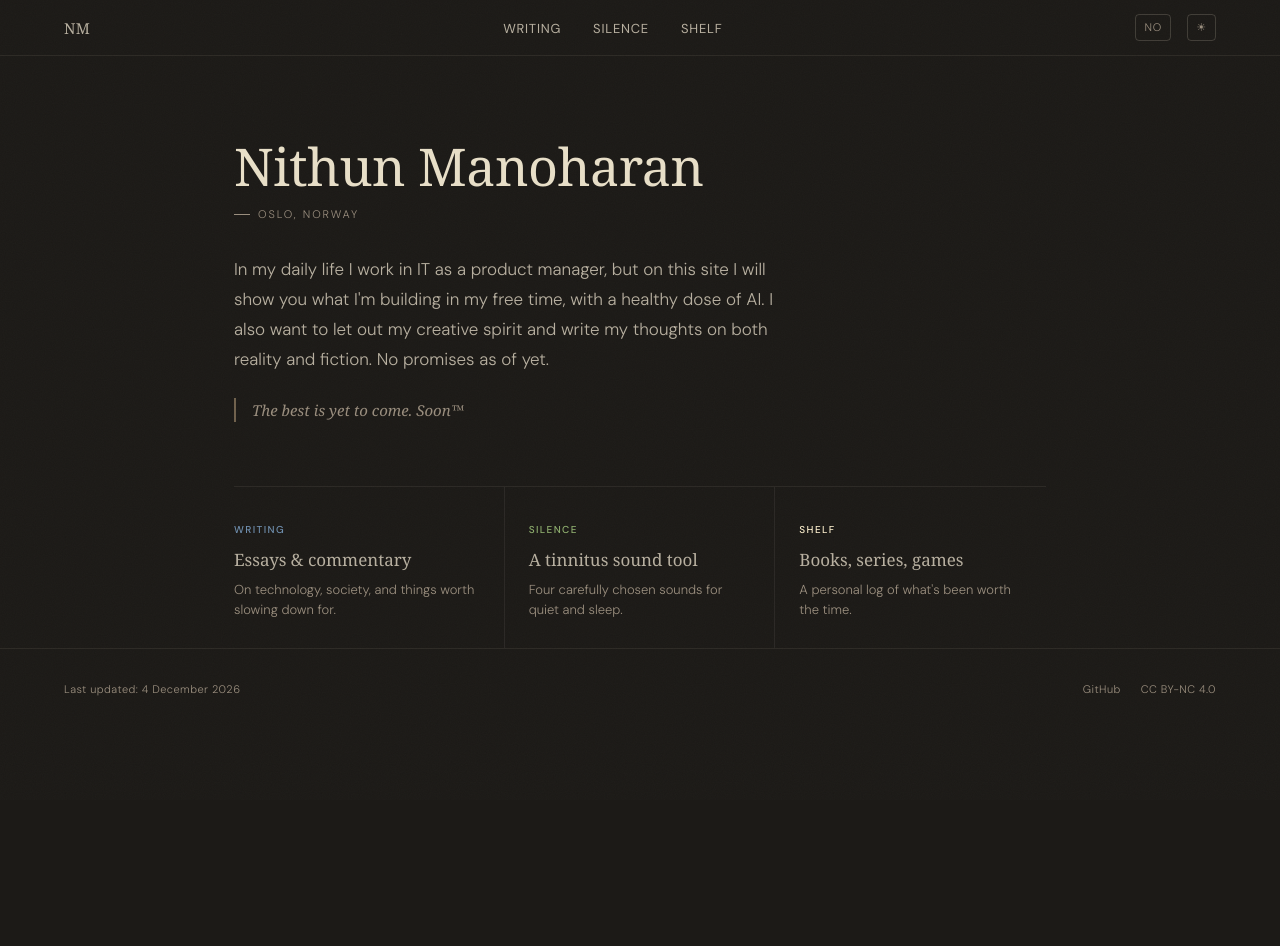
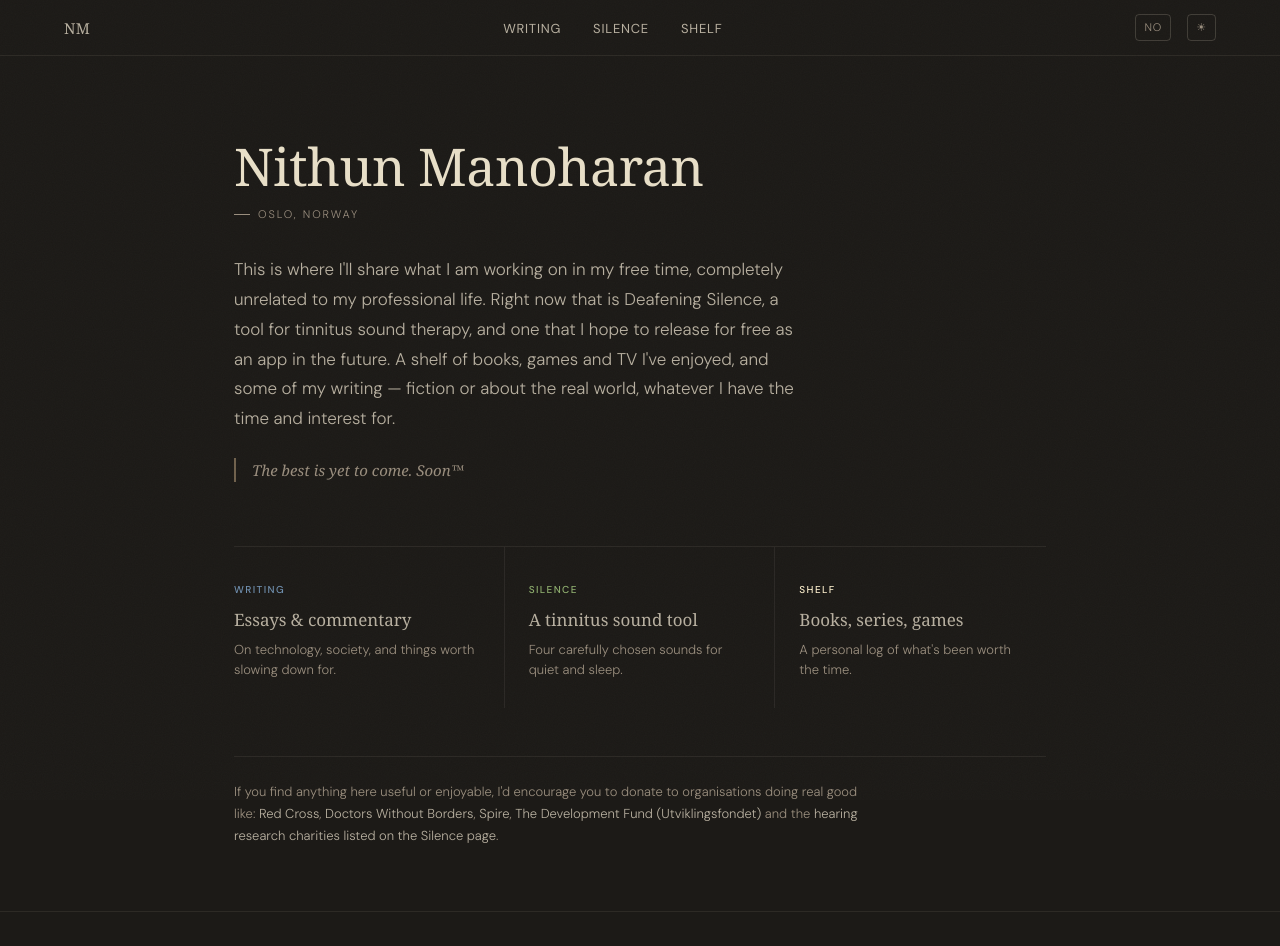
Before and after one commit to nithun96/nithun-website, a React (Vite) app: page / in a window 1280 px wide. Shown: the top 946 px of the page. Before the commit the page ends 800 px from the top, so only its background shows below. Built offline with nearby package versions, Linux system fonts and the light colour scheme.

Commit message:
Update hero intro text; add donate nudge section with inline charity links

```diff
--- a/src/locales/en/translation.json
+++ b/src/locales/en/translation.json
@@ -9,8 +9,9 @@
   "hero": {
     "name":     "Nithun Manoharan",
     "location": "Oslo, Norway",
-    "intro":    "In my daily life I work in IT as a product manager, but on this site I will show you what I'm building in my free time, with a healthy dose of AI. I also want to let out my creative spirit and write my thoughts on both reality and fiction. No promises as of yet.",
+    "intro":    "This is where I'll share what I am working on in my free time, completely unrelated to my professional life. Right now that is Deafening Silence, a tool for tinnitus sound therapy, and one that I hope to release for free as an app in the future. A shelf of books, games and TV I've enjoyed, and some of my writing — fiction or about the real world, whatever I have the time and interest for.",
     "teaser":   "The best is yet to come. Soon™",
+    "donate":   "If you find anything here useful or enjoyable, I'd encourage you to donate to organisations doing real good like: <0>Red Cross</0>, <1>Doctors Without Borders</1>, <2>Spire</2>, <3>The Development Fund (Utviklingsfondet)</3> and the <4>hearing research charities listed on the Silence page</4>.",
     "teasers": {
       "writing": {
         "label": "Writing",
--- a/src/locales/no/translation.json
+++ b/src/locales/no/translation.json
@@ -9,8 +9,9 @@
   "hero": {
     "name":     "Nithun Manoharan",
     "location": "Oslo, Norge",
-    "intro":    "Til daglig så jobber jeg som produktsjef innen IT, men på denne siden så vil jeg vise hva jeg bygger i fritiden, med en sunn dose hjelp fra AI. Jeg har også som ambisjon å slippe løs litt av kreativiteten min og skrive litt om både virkeligheten og fiksjon. Jeg lover ingenting helt enda.",
+    "intro":    "Her vil jeg dele det jeg jobber med på fritiden, helt uten tilknytning til mitt profesjonelle liv. Akkurat nå er det Deafening Silence, et verktøy for tinnituslydterapi, som jeg håper å lansere gratis som en app i fremtiden. En hylle med bøker, spill og TV jeg er fan av, og noe av skrivingen min — fiksjon eller om det som skjer i den virkelige verden, hva enn jeg finner tid og interesse for.",
     "teaser":   "Det beste er på vei. Snart™",
+    "donate":   "Hvis du finner noe her nyttig, oppfordrer jeg deg til å vurdere å donere til organisasjoner som gjør en reell forskjell som: <0>Røde Kors</0>, <1>Leger uten grenser</1>, <2>Spire</2>, <3>Utviklingsfondet</3> og <4>hørselforskningsorganisasjonene som er nevnt på Silence-siden</4>.",
     "teasers": {
       "writing": {
         "label": "Skriverier",
--- a/src/sections/Hero.jsx
+++ b/src/sections/Hero.jsx
@@ -1,5 +1,5 @@
 import { Link } from 'react-router-dom'
-import { useTranslation } from 'react-i18next'
+import { useTranslation, Trans } from 'react-i18next'
 
 const SHELL = {
   padding: '0 clamp(24px, 5vw, 80px)',
@@ -85,7 +85,7 @@ export default function Hero() {
       </div>
 
       {/* ── Section teasers ───────────────────────────────────── */}
-      <div className="hero-teasers">
+      <div className="hero-teasers" id="section-teasers">
         {SECTION_TEASERS.map(({ key, path, accent }, i) => (
           <Link
             key={key}
@@ -132,6 +132,26 @@ export default function Hero() {
           </Link>
         ))}
       </div>
+      {/* ── Donate nudge ──────────────────────────────────────── */}
+      <div style={{
+        marginTop: 48,
+        paddingTop: 24,
+        borderTop: '1px solid color-mix(in oklch, var(--fg) 8%, transparent)',
+        paddingBottom: 64,
+      }}>
+        <p style={{ fontSize: 13, color: 'var(--fgm)', fontWeight: 300, lineHeight: 1.7, maxWidth: 640, margin: 0 }}>
+        <Trans
+          i18nKey="hero.donate"
+          components={[
+            <a href="https://www.rodekors.no/"        className="hero-donate-link" target="_blank" rel="noopener noreferrer" />,
+            <a href="https://legerutengrenser.no/"     className="hero-donate-link" target="_blank" rel="noopener noreferrer" />,
+            <a href="https://www.spire.no/"            className="hero-donate-link" target="_blank" rel="noopener noreferrer" />,
+            <a href="https://www.utviklingsfondet.no/" className="hero-donate-link" target="_blank" rel="noopener noreferrer" />,
+            <Link to="/silence"                        className="hero-donate-link" />,
+          ]}
+        />
+        </p>
+      </div>
     </div>
   )
 }
--- a/src/styles/global.css
+++ b/src/styles/global.css
@@ -194,6 +194,15 @@ body::before {
   }
 }
 
+/* ── Donate section inline links ──────────────────────────── */
+.hero-donate-link {
+  color: var(--fg2);
+  text-decoration: none;
+}
+.hero-donate-link:hover {
+  text-decoration: underline;
+}
+
 /* ── Shelf cover spine colours ─────────────────────────────── */
 .shelf-card:nth-child(8n+1) .shelf-spine { background: color-mix(in oklch, var(--dusty) 55%, transparent); }
 .shelf-card:nth-child(8n+2) .shelf-spine { background: color-mix(in oklch, var(--stone) 55%, transparent); }
```
